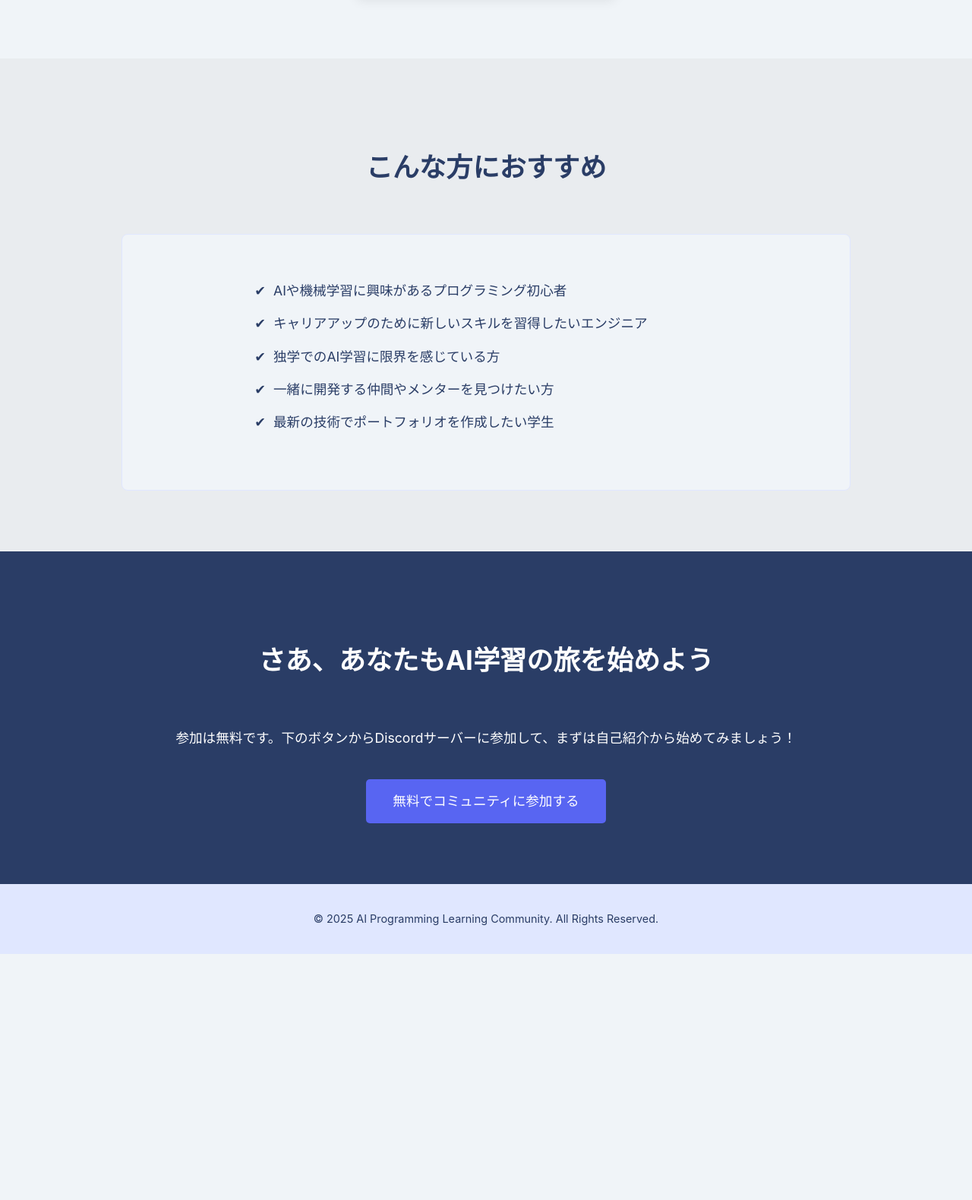
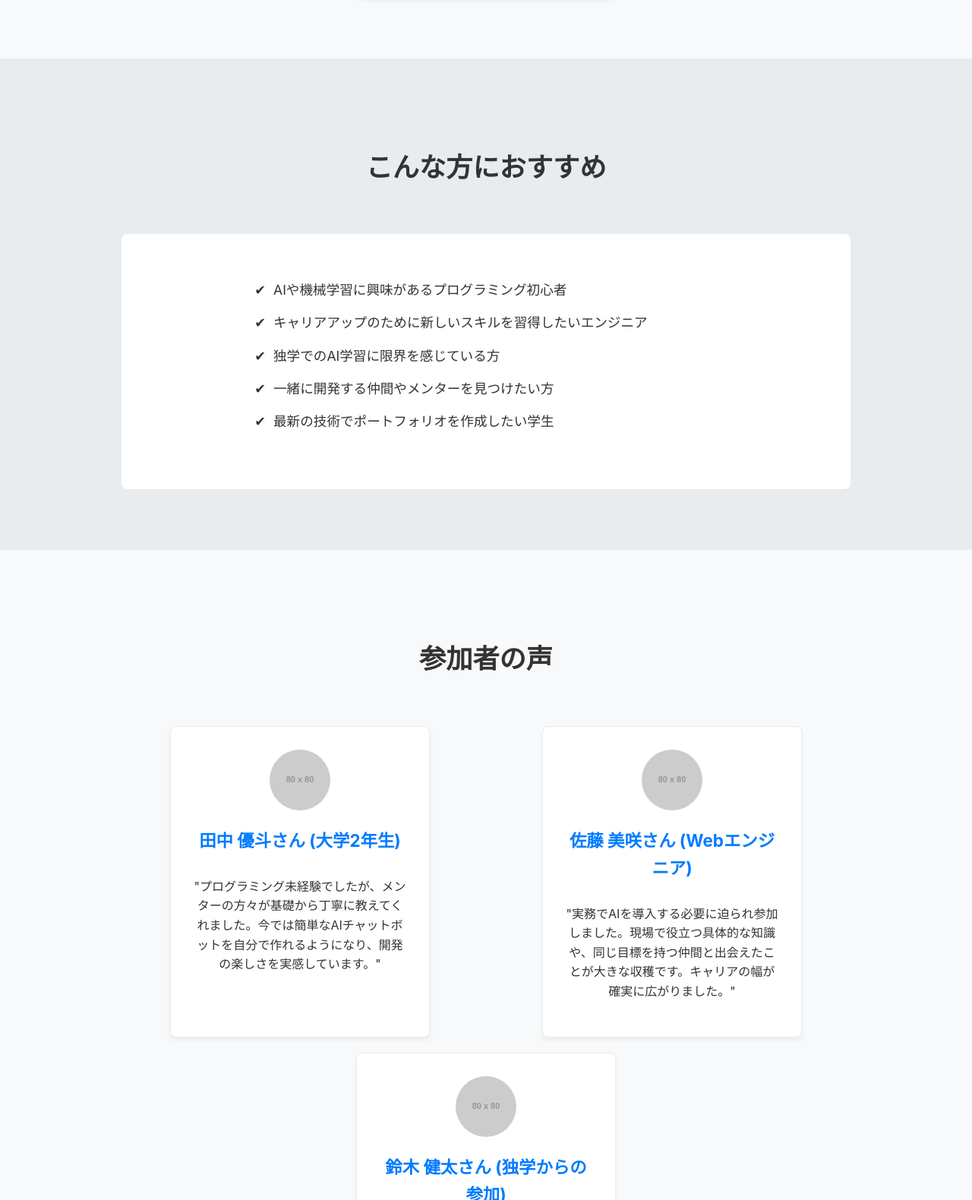
Before and after one commit to shinohashi/ai-lp, a plain HTML site: page index.html in a window 1280 px wide. Shown: the part 1220-2800 px from the top of the page at 76% size. Before the commit the page ends 2476 px from the top, so only its background shows below. Drawn offline with Linux system fonts and the light colour scheme; placeholder pictures from the web are drawn by us.

Commit message:
体験談

```diff
--- a/index.html
+++ b/index.html
@@ -9,7 +9,7 @@
             font-family: -apple-system, BlinkMacSystemFont, "Segoe UI", Roboto, Helvetica, Arial, sans-serif;
             margin: 0;
             padding: 0;
-            background-color: #f0f4f8; /* Very light blue */
+            background-color: #f8f9fa;
             color: #333;
             line-height: 1.6;
         }
@@ -19,7 +19,7 @@
             padding: 0 20px;
         }
         header {
-            background-color: #2a3d66; /* Primary Dark Blue */
+            background-color: #343a40;
             color: #fff;
             padding: 20px 0;
             text-align: center;
@@ -29,7 +29,7 @@
             font-size: 2.5em;
         }
         .hero {
-            background: linear-gradient(rgba(42, 61, 102, 0.7), rgba(42, 61, 102, 0.7)), url('DJI_0006.JPG') no-repeat center center/cover;
+            background-color: #495057;
             color: #fff;
             text-align: center;
             padding: 100px 20px;
@@ -46,22 +46,21 @@
         .btn {
             display: inline-block;
             padding: 15px 35px;
-            background-color: #007bff; /* Bright Blue */
+            background-color: #007bff;
             color: #fff;
             text-decoration: none;
             font-size: 1.1em;
             border-radius: 5px;
             transition: background-color 0.3s;
-            border: none;
         }
         .btn:hover {
-            background-color: #0056b3; /* Darker Bright Blue */
+            background-color: #0056b3;
         }
         .btn-discord {
-            background-color: #5865f2; /* Official Discord Blue */
+            background-color: #7289da;
         }
         .btn-discord:hover {
-            background-color: #4752c4;
+            background-color: #5f73bc;
         }
         section {
             padding: 80px 0;
@@ -70,7 +69,6 @@
             text-align: center;
             font-size: 2.2em;
             margin-bottom: 60px;
-            color: #2a3d66; /* Primary Dark Blue */
         }
         .features {
             display: flex;
@@ -80,38 +78,28 @@
         }
         .feature-card {
             background-color: #fff;
-            border: 1px solid #e0e7ff;
+            border: 1px solid #e9ecef;
             border-radius: 8px;
             padding: 30px;
             width: calc(33.333% - 40px);
-            box-shadow: 0 4px 15px rgba(0,0,0,0.08);
+            box-shadow: 0 4px 6px rgba(0,0,0,0.05);
             text-align: center;
-            transition: transform 0.3s, box-shadow 0.3s;
-        }
-        .feature-card:hover {
-            transform: translateY(-5px);
-            box-shadow: 0 8px 25px rgba(42, 61, 102, 0.15);
         }
         .feature-card h4 {
             font-size: 1.4em;
             margin-top: 0;
-            color: #007bff; /* Bright Blue */
-        }
-        #target {
-            background-color: #fff;
+            color: #007bff;
         }
         .target {
-            background-color: #f0f4f8; /* Very light blue */
+            background-color: #fff;
             padding: 60px 20px;
             border-radius: 8px;
-            border: 1px solid #e0e7ff;
         }
         .target ul {
             list-style: '✔';
             padding-left: 20px;
             max-width: 600px;
             margin: 0 auto;
-            color: #2a3d66;
         }
         .target li {
             padding-left: 10px;
@@ -120,10 +108,7 @@
         }
         .cta {
             text-align: center;
-            background-color: #2a3d66; /* Primary Dark Blue */
-            color: #fff;
-        }
-        .cta h3 {
+            background-color: #343a40;
             color: #fff;
         }
         .cta p {
@@ -133,8 +118,8 @@
         footer {
             text-align: center;
             padding: 20px 0;
-            background-color: #e0e7ff; /* Light Blue */
-            color: #2a3d66; /* Primary Dark Blue */
+            background-color: #f1f1f1;
+            color: #555;
             font-size: 0.9em;
         }
 
@@ -148,7 +133,6 @@
             .feature-card {
                 width: 100%;
                 box-sizing: border-box;
-                margin-bottom: 20px;
             }
         }
     </style>
@@ -205,6 +189,29 @@
             </div>
         </section>
 
+        <section id="testimonials">
+            <div class="container">
+                <h3>参加者の声</h3>
+                <div class="features">
+                    <div class="feature-card">
+                        <img src="https://placehold.jp/80x80.png?text=Student" alt="受講生" style="border-radius: 50%; margin-bottom: 15px;">
+                        <h4>田中 優斗さん (大学2年生)</h4>
+                        <p>"プログラミング未経験でしたが、メンターの方々が基礎から丁寧に教えてくれました。今では簡単なAIチャットボットを自分で作れるようになり、開発の楽しさを実感しています。"</p>
+                    </div>
+                    <div class="feature-card">
+                        <img src="https://placehold.jp/80x80.png?text=Engineer" alt="エンジニア" style="border-radius: 50%; margin-bottom: 15px;">
+                        <h4>佐藤 美咲さん (Webエンジニア)</h4>
+                        <p>"実務でAIを導入する必要に迫られ参加しました。現場で役立つ具体的な知識や、同じ目標を持つ仲間と出会えたことが大きな収穫です。キャリアの幅が確実に広がりました。"</p>
+                    </div>
+                    <div class="feature-card">
+                        <img src="https://placehold.jp/80x80.png?text=Learner" alt="学習者" style="border-radius: 50%; margin-bottom: 15px;">
+                        <h4>鈴木 健太さん (独学からの参加)</h4>
+                        <p>"一人での学習はモチベーション維持が大変でしたが、ここでは毎週の勉強会や共同プロジェクトがあり、常に刺激を受けられます。仲間がいるから、難しい課題も乗り越えられます。"</p>
+                    </div>
+                </div>
+            </div>
+        </section>
+
         <section id="join" class="cta">
             <div class="container">
                 <h3>さあ、あなたもAI学習の旅を始めよう</h3>
```
